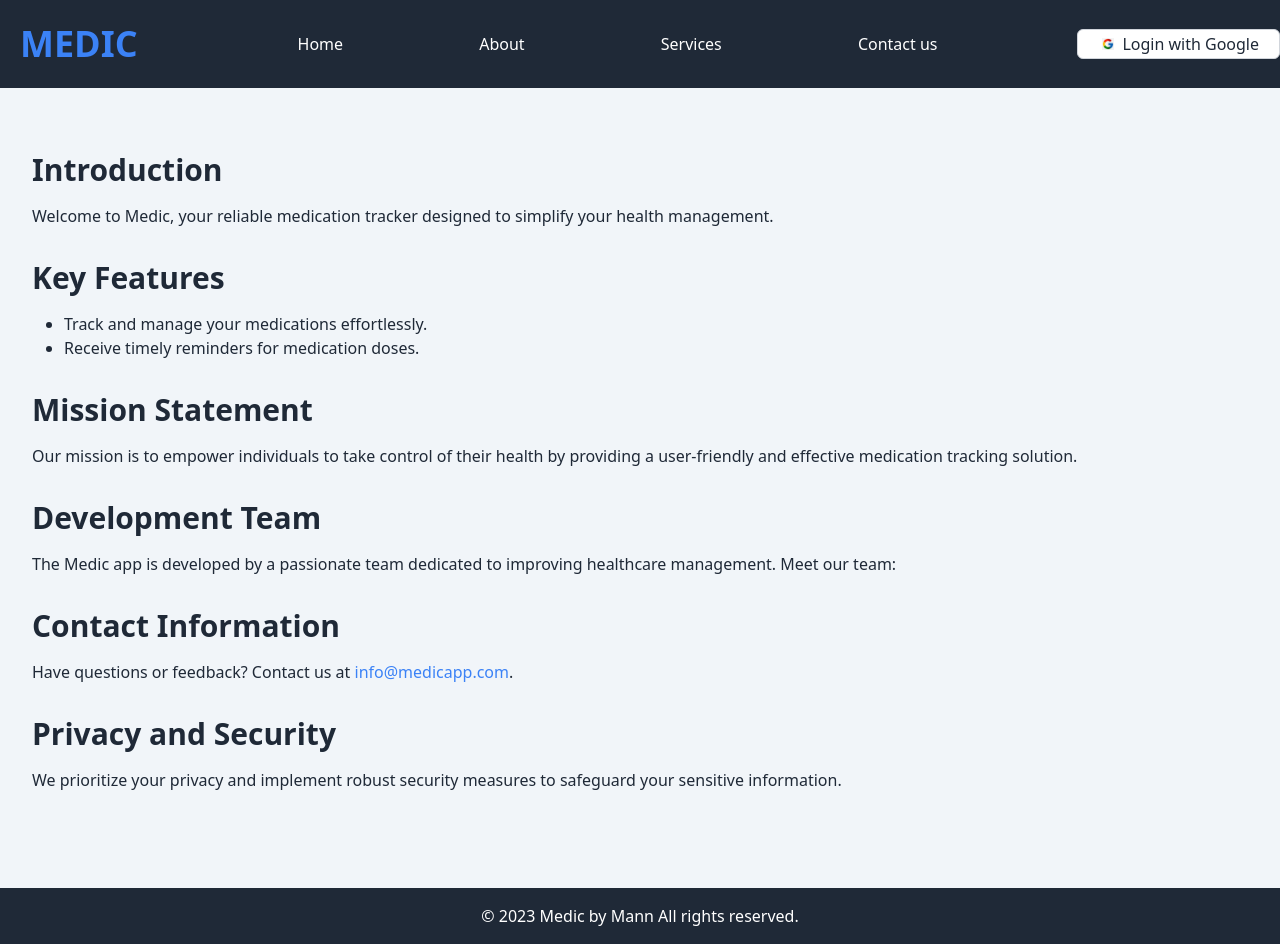
After one commit to LouisMuriuki/flask-medic, a Flask app: page /aboutus in a window 1280 px wide. The commit adds this page. Run offline with Flask 3, Linux system fonts and the light colour scheme; style sheets or scripts are compiled from the project's sources.

Commit message:
made some more changes

```diff
--- a/app/app.py
+++ b/app/app.py
@@ -3,7 +3,7 @@ from functools import wraps
 import os
 import pathlib
 import requests
-from flask import Flask, abort, flash, redirect, session,request,render_template, url_for
+from flask import Flask, abort, flash, redirect, session,request,render_template
 from google_auth_oauthlib.flow import Flow
 from google.oauth2 import id_token
 from pip._vendor import cachecontrol
@@ -12,11 +12,15 @@ from dotenv import load_dotenv
 from flask_sqlalchemy import SQLAlchemy
 from sqlalchemy.sql import func
 import logging
+
+
+
 logging.basicConfig()
 logging.getLogger('sqlalchemy.engine').setLevel(logging.INFO)
 
 load_dotenv()
 db = SQLAlchemy()
+
 class Prescription(db.Model):
     __tablename__ = 'prescription'
     id = db.Column(db.Integer, primary_key=True, autoincrement=True)
@@ -180,6 +184,19 @@ def renderPresciption():
         flash("You are not logged in!",category="error")
         return redirect("/")
 
+@app.route("/aboutus",methods=['GET','POST'])
+def renderAboutus():
+    return render_template("about.html")
+
+
+@app.route("/services",methods=['GET','POST'])
+def renderServices():
+    return render_template("services.html")
+
+@app.route("/contactUs",methods=['GET','POST'])
+def renderContactUs():
+    return render_template("contactUs.html")
+
 
 
 @app.route("/prescription/add",methods=['GET','POST'])
--- /dev/null
+++ b/app/templates/about.html
@@ -0,0 +1,35 @@
+{% extends "index.html" %}
+  {% block content %}
+   <section class="container mx-auto my-8">
+        <h2 class="text-3xl font-bold mb-4">Introduction</h2>
+        <p>Welcome to Medic, your reliable medication tracker designed to simplify your health management.</p>
+    </section>
+
+    <section class="container mx-auto my-8">
+        <h2 class="text-3xl font-bold mb-4">Key Features</h2>
+        <ul class="list-disc ml-8">
+            <li>Track and manage your medications effortlessly.</li>
+            <li>Receive timely reminders for medication doses.</li>
+        </ul>
+    </section>
+
+    <section class="container mx-auto my-8">
+        <h2 class="text-3xl font-bold mb-4">Mission Statement</h2>
+        <p>Our mission is to empower individuals to take control of their health by providing a user-friendly and effective medication tracking solution.</p>
+    </section>
+
+    <section class="container mx-auto my-8">
+        <h2 class="text-3xl font-bold mb-4">Development Team</h2>
+        <p>The Medic app is developed by a passionate team dedicated to improving healthcare management. Meet our team:</p>
+    </section>
+
+    <section class="container mx-auto my-8">
+        <h2 class="text-3xl font-bold mb-4">Contact Information</h2>
+        <p>Have questions or feedback? Contact us at <a href="mailto:info@medicapp.com" class="text-blue-500">info@medicapp.com</a>.</p>
+    </section>
+
+    <section class="container mx-auto my-8">
+        <h2 class="text-3xl font-bold mb-4">Privacy and Security</h2>
+        <p>We prioritize your privacy and implement robust security measures to safeguard your sensitive information.</p>
+    </section>
+  {%endblock%}
--- a/app/templates/index.html
+++ b/app/templates/index.html
@@ -21,10 +21,16 @@
             MEDIC
           </h3>
           <nav class="flex w-[50%] items-center justify-between py-8">
-            <a href="#" class="text-white hover:underline">Home</a>
-            <a href="#" class="text-white hover:underline">About</a>
-            <a href="#" class="text-white hover:underline">Services</a>
-            <a href="#" class="text-white hover:underline">Contact us</a>
+            <a href="{{ '/' }}" class="text-white hover:underline">Home</a>
+            <a href="{{ 'aboutus' }}" class="text-white hover:underline"
+              >About</a
+            >
+            <a href="{{ 'services' }}" class="text-white hover:underline"
+              >Services</a
+            >
+            <a href="{{ 'contactUs' }}" class="text-white hover:underline"
+              >Contact us</a
+            >
           </nav>
           <button
             class="bg-white text-gray-800 border border-gray-300 rounded-md px-5 flex items-center hover:bg-gray-100 focus:outline-none focus:ring focus:border-blue-300"
@@ -46,16 +52,21 @@
         </div>
       </div>
 
-{% endblock %} {% with messages = get_flashed_messages(with_categories=true) %} {% if messages %}
-  <div class="fixed inset-x-0 bottom-0 z-50 flex justify-center items-end space-x-4 p-4">
+      {% endblock %} {% with messages =
+      get_flashed_messages(with_categories=true) %} {% if messages %}
+      <div
+        class="fixed inset-x-0 bottom-0 z-50 flex justify-center items-end space-x-4 p-4"
+      >
         {% for category, message in messages %}
-      <div class="flex-grow max-w-md bg-white border rounded-md shadow-md px-4 py-2 mb-4 ">
+        <div
+          class="flex-grow max-w-md bg-white border rounded-md shadow-md px-4 py-2 mb-4"
+        >
           <div class="flex justify-between items-center">
-          <div class="font-bold">
-            {{ message }}
-          </div>
+            <div class="font-bold">{{ message }}</div>
             <button
-           {# onclick="this.parentNode.remove()" #}
+              {#
+              onclick="this.parentNode.remove()"
+              #}
               onclick="this.closest('.fixed').remove()"
               class="text-lg text-gray-500 hover:text-gray-700 focus:outline-none"
             >
@@ -66,7 +77,6 @@
         {% endfor %}
       </div>
       {% endif %} {% endwith %}
-
 
       <main class="container mx-auto p-8 h-screen">
         {% block content %}
--- a/models/models.py
+++ /dev/null
@@ -1 +0,0 @@
-from app.app import db  # Relative import
```
Also changed, not shown: app/templates/contactUs.html (added, +14 -0 lines), app/templates/services.html (added, +27 -0 lines), db/models.py (added, +24 -0 lines), db/__init__.py (added), models/__init__.py (deleted), 1 other file. Lines whose indentation alone changed are shown as unchanged.
